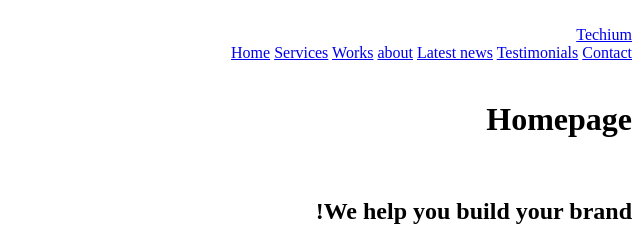
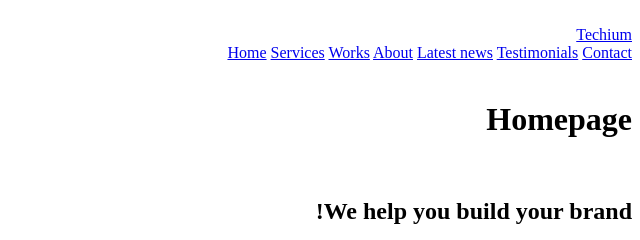
Before and after one commit to Pixeloceax/holbertonschool-web_front_end, a plain HTML site: page 0x00-html_advanced/20-index.html in a window 1280 px wide. Shown: the top 240 px of the page, 640-1280 px from the left. Drawn offline with Linux system fonts and the light colour scheme.

Commit message:
Add links

```diff
--- a/0x00-html_advanced/20-index.html
+++ b/0x00-html_advanced/20-index.html
@@ -21,7 +21,7 @@
                     <a href="/">Home</a>
                     <a href="#services">Services</a>
                     <a href="#works">Works</a>
-                    <a href="#about">about</a>
+                    <a href="#about">About</a>
                     <a href="#latest_news">Latest news</a>
                     <a href="#testimonials">Testimonials</a>
                     <a href="#contact">Contact</a>
```
